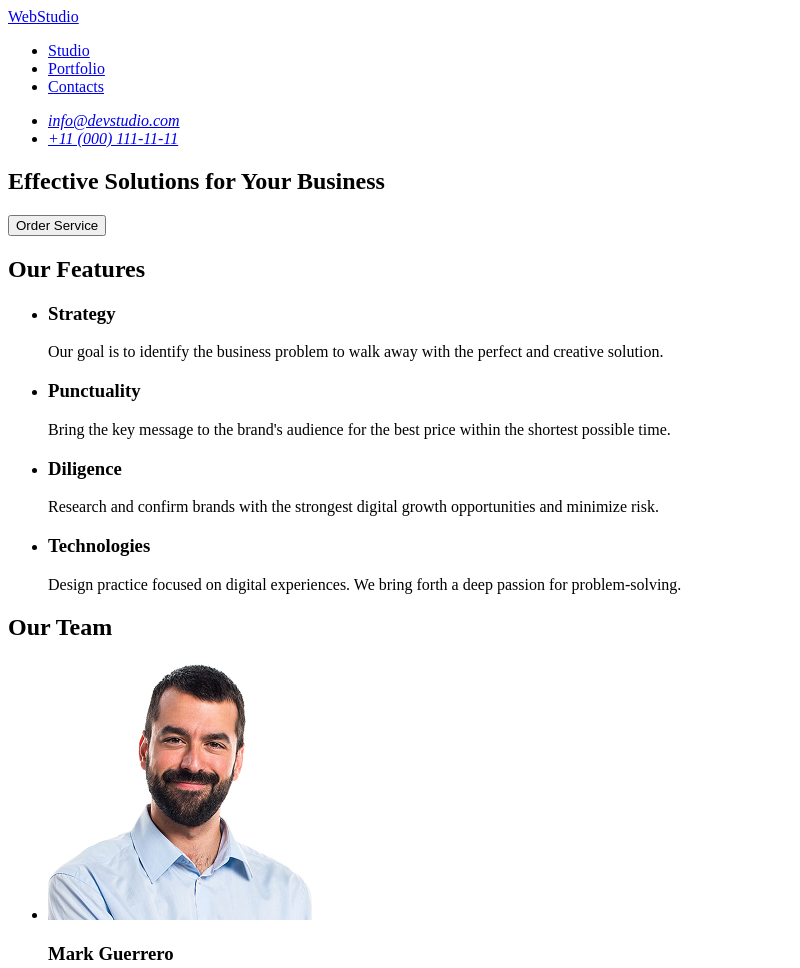
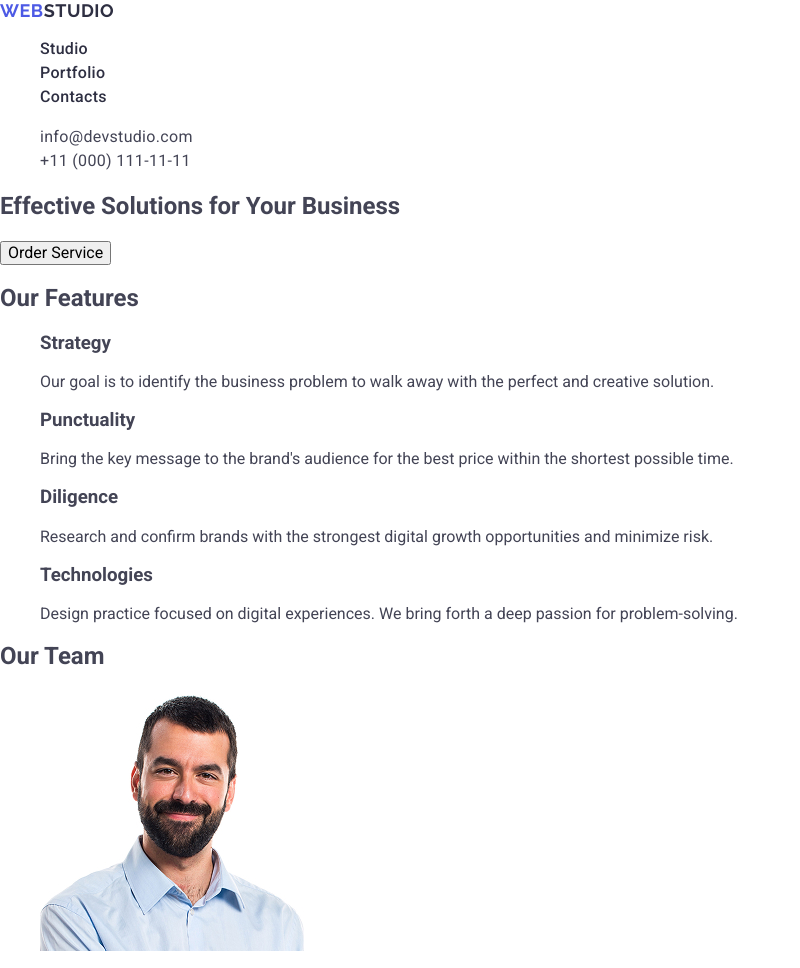
Before and after one commit to huliukserhii-cloud/goit-markup-hw-02, a plain HTML site: page index.html in a window 1280 px wide. Shown: the top 968 px of the page, without its empty margins (0-800 px from the left). Drawn offline with nearby package versions, Linux system fonts and the light colour scheme.

Commit message:
add styles header

```diff
--- /dev/null
+++ b/css/styles.css
@@ -0,0 +1,65 @@
+body {
+  font-family: "Roboto", sans-serif;
+  color: #434455;
+  background-color: #fff;
+}
+
+ul,
+ol {
+  list-style: none;
+}
+
+a {
+  text-decoration: none;
+}
+.logo {
+  font-family: "Raleway", sans-serif;
+  font-weight: 700;
+  font-size: 18px;
+
+  /* line-height: 21px; */
+  line-height: 117%;
+  letter-spacing: 0.03em;
+  text-transform: uppercase;
+  color: #4d5ae5;
+}
+.header-logo .logo-span {
+  color: #2e2f42;
+}
+.nav-link {
+  font-family: "Roboto", sans-serif;
+  font-weight: 500;
+  font-size: 16px;
+
+  /* line-height: 24px; */
+  line-height: 150%;
+  letter-spacing: 0.02em;
+  color: #2e2f42;
+}
+.nav-link:hover,
+.nav-link:focus {
+  color: #4d5ae5;
+}
+.contacts {
+  font-style: normal;
+}
+.contacts-link {
+  font-size: 16px;
+
+  /* line-height: 24px; */
+  line-height: 150%;
+  letter-spacing: 0.02em;
+  color: #434455;
+}
+.contacts-aitem {
+  font-size: 16px;
+
+  /* line-height: 24px; */
+  line-height: 150%;
+  letter-spacing: 0.02em;
+  color: #434455;
+}
+.contacts-link:hover,
+.contacts-aitem:focus {
+  color: #404bbf;
+}
--- a/index.html
+++ b/index.html
@@ -3,22 +3,50 @@
   <head>
     <meta charset="UTF-8" />
     <meta name="viewport" content="width=device-width, initial-scale=1.0" />
-    <title>goit-markup-hw-01</title>
+    <title>goit-markup-hw-02</title>
+    <link rel="preconnect" href="https://fonts.googleapis.com" />
+    <link rel="preconnect" href="https://fonts.gstatic.com" crossorigin />
+    <link
+      rel="stylesheet"
+      href="https://cdnjs.cloudflare.com/ajax/libs/modern-normalize/3.0.1/modern-normalize.min.css"
+      integrity="sha512-q6WgHqiHlKyOqslT/lgBgodhd03Wp4BEqKeW6nNtlOY4quzyG3VoQKFrieaCeSnuVseNKRGpGeDU3qPmabCANg=="
+      crossorigin="anonymous"
+      referrerpolicy="no-referrer"
+    />
+
+    <link
+      href="https://fonts.googleapis.com/css2?family=Raleway:wght@700&family=Roboto:wght@100..900&display=swap"
+      rel="stylesheet"
+    />
+
+    <link rel="stylesheet" href="./css/styles.css" />
   </head>
   <body>
-    <header>
-      <nav>
-        <a href="./index.html">WebStudio</a>
-        <ul>
-          <li><a href="#">Studio</a></li>
-          <li><a href="#">Portfolio</a></li>
-          <li><a href="#">Contacts</a></li>
+    <header class="header">
+      <nav class="header-nav">
+        <a class="logo header-logo" href="./index.html"
+          >Web<span class="logo-span">Studio</span></a
+        >
+        <ul class="nav-list">
+          <li class="nav-aitem">
+            <a class="nav-link" href="./index.html">Studio</a>
+          </li>
+          <li class="nav-aitem"><a class="nav-link" href="#">Portfolio</a></li>
+          <li class="nav-aitem"><a class="nav-link" href="#">Contacts</a></li>
         </ul>
       </nav>
-      <address>
-        <ul>
-          <li><a href="mailto:info@devstudio.com">info@devstudio.com</a></li>
-          <li><a href="tel:+110001111111">+11 (000) 111-11-11</a></li>
+      <address class="contacts">
+        <ul class="contacts-list">
+          <li class="contacts-aitem">
+            <a class="contacts-link" href="mailto:info@devstudio.com"
+              >info@devstudio.com</a
+            >
+          </li>
+          <li class="contacts-aitem">
+            <a class="contacts-link" href="tel:+110001111111"
+              >+11 (000) 111-11-11</a
+            >
+          </li>
         </ul>
       </address>
     </header>
@@ -73,9 +101,7 @@
             <p>Product Designer</p>
           </li>
           <li>
-            <img src="./images/img(2).jpg"
-            alt="foto Tom Ford"
-            width="264" />
+            <img src="./images/img(2).jpg" alt="foto Tom Ford" width="264" />
             <h3>Tom Ford</h3>
             <p>Frontend Developer</p>
           </li>
@@ -89,13 +115,44 @@
             <p>Marketing</p>
           </li>
           <li>
-            <img
-              src="./images/img.jpg"
-              alt="foto Daniel Wilson"
-              width="264"
-            />
+            <img src="./images/img.jpg" alt="foto Daniel Wilson" width="264" />
             <h3>Daniel Wilson</h3>
             <p>UI Designer</p>
+          </li>
+        </ul>
+      </section>
+      <section>
+        <h2>Our Portfolio</h2>
+        <ul>
+          <li>
+            <img src="./images/img0.jpg" alt="foto" width="360" />
+            <h3>Banking App</h3>
+            <p>App</p>
+          </li>
+          <li>
+            <img src="./images/img(4).jpg" alt="foto" width="360" />
+            <h3>Cashless Payment</h3>
+            <p>Marketing</p>
+          </li>
+          <li>
+            <img src="./images/img(5).jpg" alt="foto" width="360" />
+            <h3>Meditation App</h3>
+            <p>App</p>
+          </li>
+          <li>
+            <img src="./images/img(6).jpg" alt="foto" width="360" />
+            <h3>Taxi Service</h3>
+            <p>Marketing</p>
+          </li>
+          <li>
+            <img src="./images/img(7).jpg" alt="foto" width="360" />
+            <h3>Screen Illustrations</h3>
+            <p>Design</p>
+          </li>
+          <li>
+            <img src="./images/img(8).jpg" alt="foto" width="360" />
+            <h3>Online Courses</h3>
+            <p>Marketing</p>
           </li>
         </ul>
       </section>
```
Also changed, not shown: images/img(4).jpg (added), images/img(5).jpg (added), images/img(6).jpg (added), images/img(7).jpg (added), images/img(8).jpg (added), images/img0.jpg (added).
